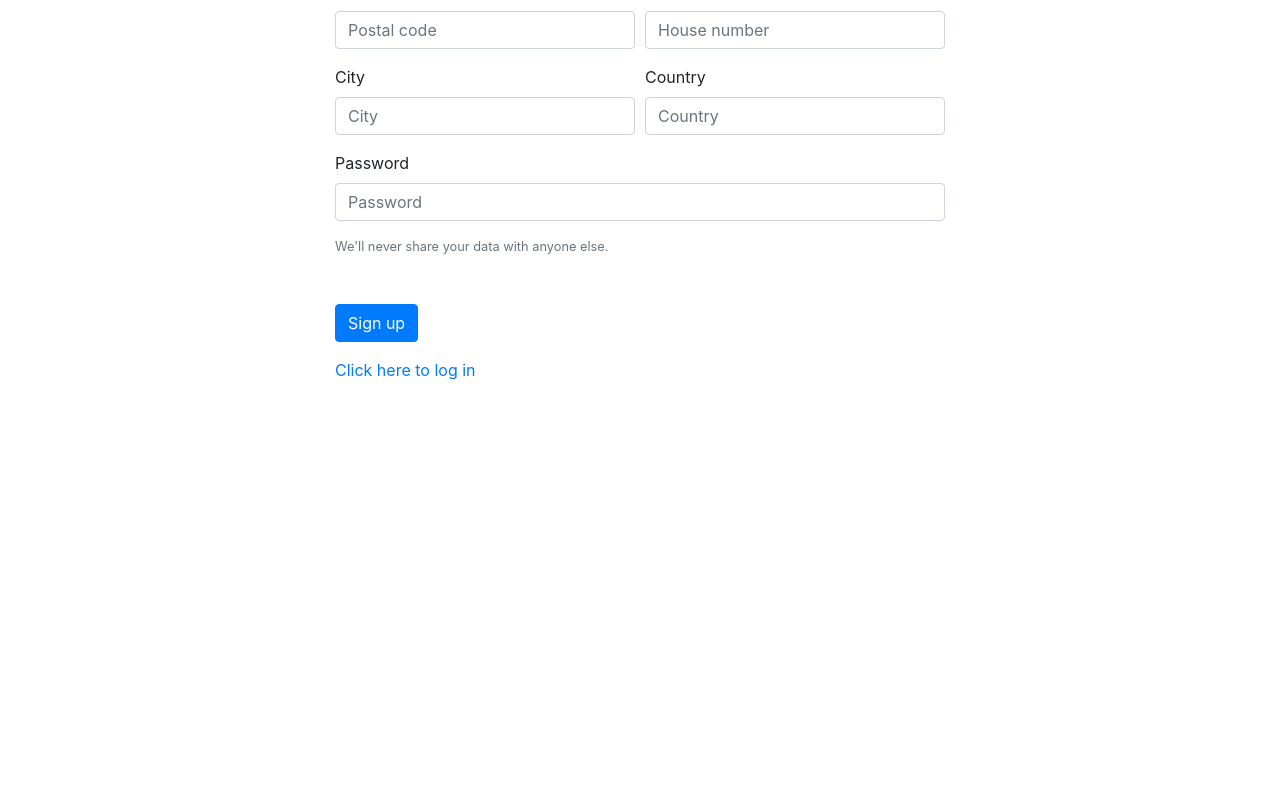
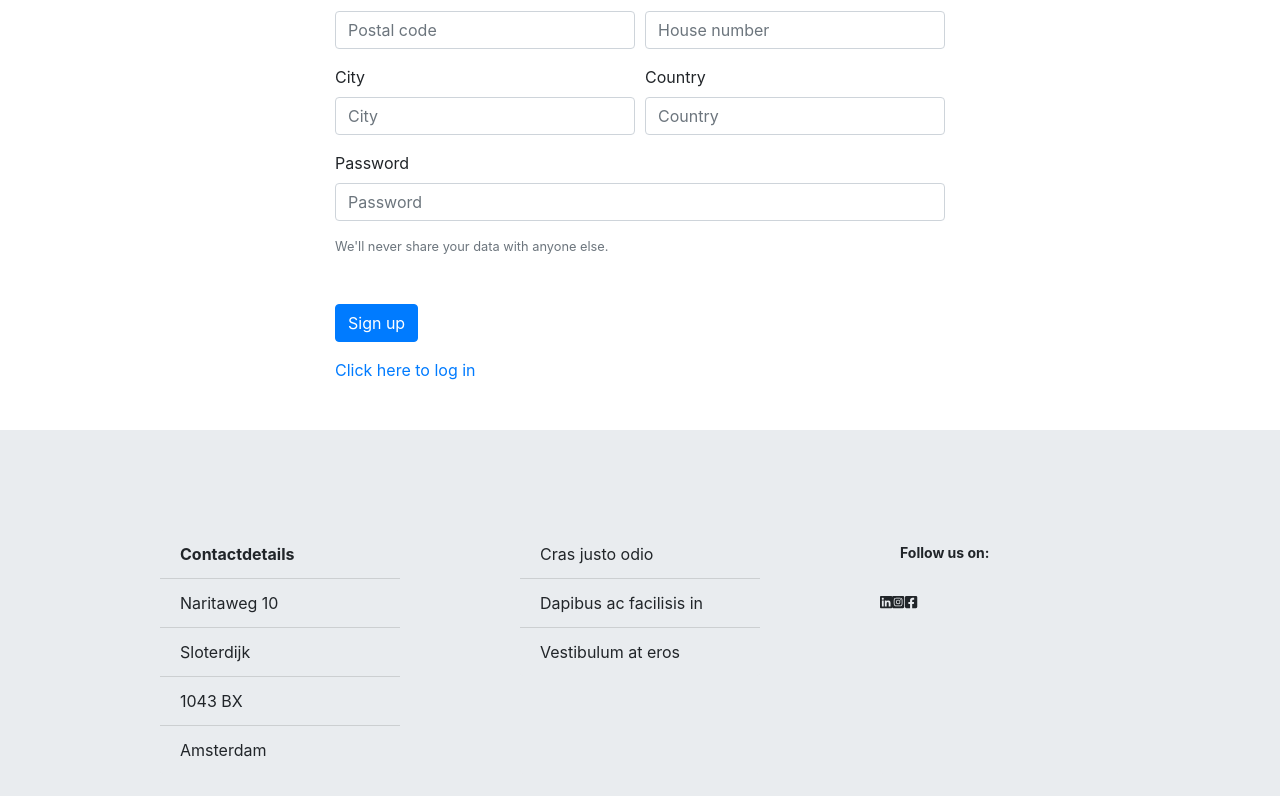
Before and after one commit to StenFrancesco/rockstars-client, a React (Create React App) app: page /signup in a window 1280 px wide. Shown: the part 567-1363 px from the top of the page. Before the commit the page ends 997 px from the top, so only its background shows below. Built offline with nearby package versions, Linux system fonts and the light colour scheme; no server answers.

Commit message:
Made footer component

```diff
--- a/package.json
+++ b/package.json
@@ -3,6 +3,9 @@
   "version": "0.1.0",
   "private": true,
   "dependencies": {
+    "@fortawesome/fontawesome-svg-core": "^1.2.28",
+    "@fortawesome/free-brands-svg-icons": "^5.13.0",
+    "@fortawesome/react-fontawesome": "^0.1.9",
     "@testing-library/jest-dom": "^4.2.4",
     "@testing-library/react": "^9.3.2",
     "@testing-library/user-event": "^7.1.2",
--- a/src/App.js
+++ b/src/App.js
@@ -9,6 +9,7 @@ import SignUp from "./pages/SignUp";
 import Login from "./pages/Login";
 import HomePage from "./pages/HomePage";
 import Books from "./pages/Books";
+import Footer from "./components/Footer";
 
 import { useDispatch, useSelector } from "react-redux";
 import { selectAppLoading } from "./store/appState/selectors";
@@ -34,6 +35,7 @@ function App() {
         <Route path="/login" component={Login} />
         <Route path="/signup" component={SignUp} />
       </Switch>
+      <Footer />
     </div>
   );
 }
--- /dev/null
+++ b/src/components/Footer/index.js
@@ -0,0 +1,47 @@
+import React from "react";
+
+// Styling
+import Card from "react-bootstrap/Card";
+import ListGroup from "react-bootstrap/ListGroup";
+import "./style.css";
+import { FontAwesomeIcon } from "@fortawesome/react-fontawesome";
+import {
+  faLinkedin,
+  faInstagramSquare,
+  faFacebookSquare,
+} from "@fortawesome/free-brands-svg-icons";
+
+export default function (props) {
+  return (
+    <div className="footer-container">
+      <Card>
+        <ListGroup variant="flush">
+          <ListGroup.Item>
+            <strong>Contactdetails</strong>
+          </ListGroup.Item>
+          <ListGroup.Item>Naritaweg 10</ListGroup.Item>
+          <ListGroup.Item>Sloterdijk</ListGroup.Item>
+          <ListGroup.Item>1043 BX</ListGroup.Item>
+          <ListGroup.Item>Amsterdam</ListGroup.Item>
+        </ListGroup>
+      </Card>
+      <Card>
+        <ListGroup variant="flush">
+          <ListGroup.Item>Cras justo odio</ListGroup.Item>
+          <ListGroup.Item>Dapibus ac facilisis in</ListGroup.Item>
+          <ListGroup.Item>Vestibulum at eros</ListGroup.Item>
+        </ListGroup>
+      </Card>
+      <Card>
+        <Card.Text id="follow-us">
+          <strong>Follow us on:</strong>
+        </Card.Text>
+        <Card.Text>
+          <FontAwesomeIcon icon={faLinkedin} />
+          <FontAwesomeIcon icon={faInstagramSquare} />
+          <FontAwesomeIcon icon={faFacebookSquare} />
+        </Card.Text>
+      </Card>
+    </div>
+  );
+}
--- /dev/null
+++ b/src/components/Footer/style.css
@@ -0,0 +1,23 @@
+.footer-container {
+  display: flex;
+  justify-content: space-between;
+  padding: 100px 12.5%;
+  background-color: black;
+  background-color: #e9ecef;
+}
+
+.footer-container .card {
+  border: none;
+}
+
+.footer-container .card,
+.footer-container .card .list-group .list-group-item {
+  background-color: #e9ecef;
+  /* cursor: pointer; */
+}
+.footer-container .card {
+  width: 25%;
+}
+#follow-us {
+  padding: 0.75rem 1.25rem;
+}
```
Also changed, not shown: 1 other file (tests, documents, lock files or other folders).
